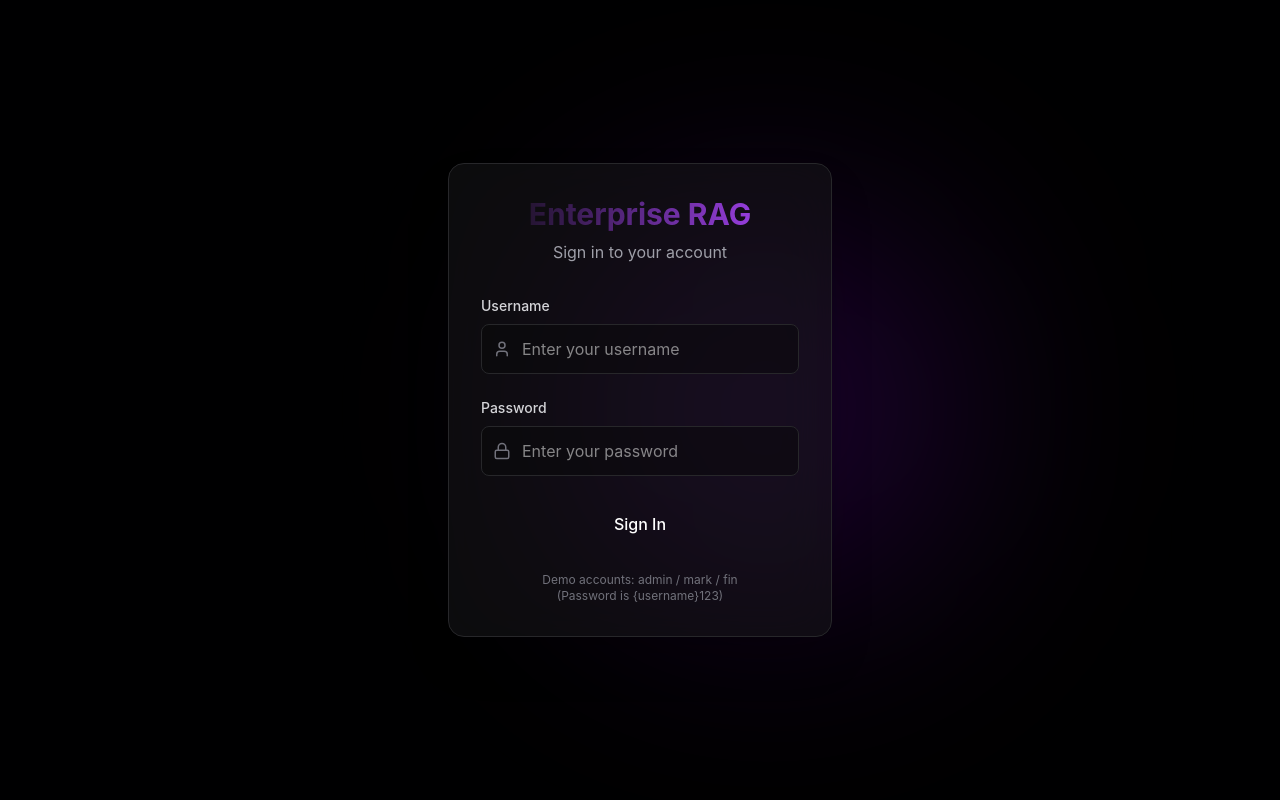
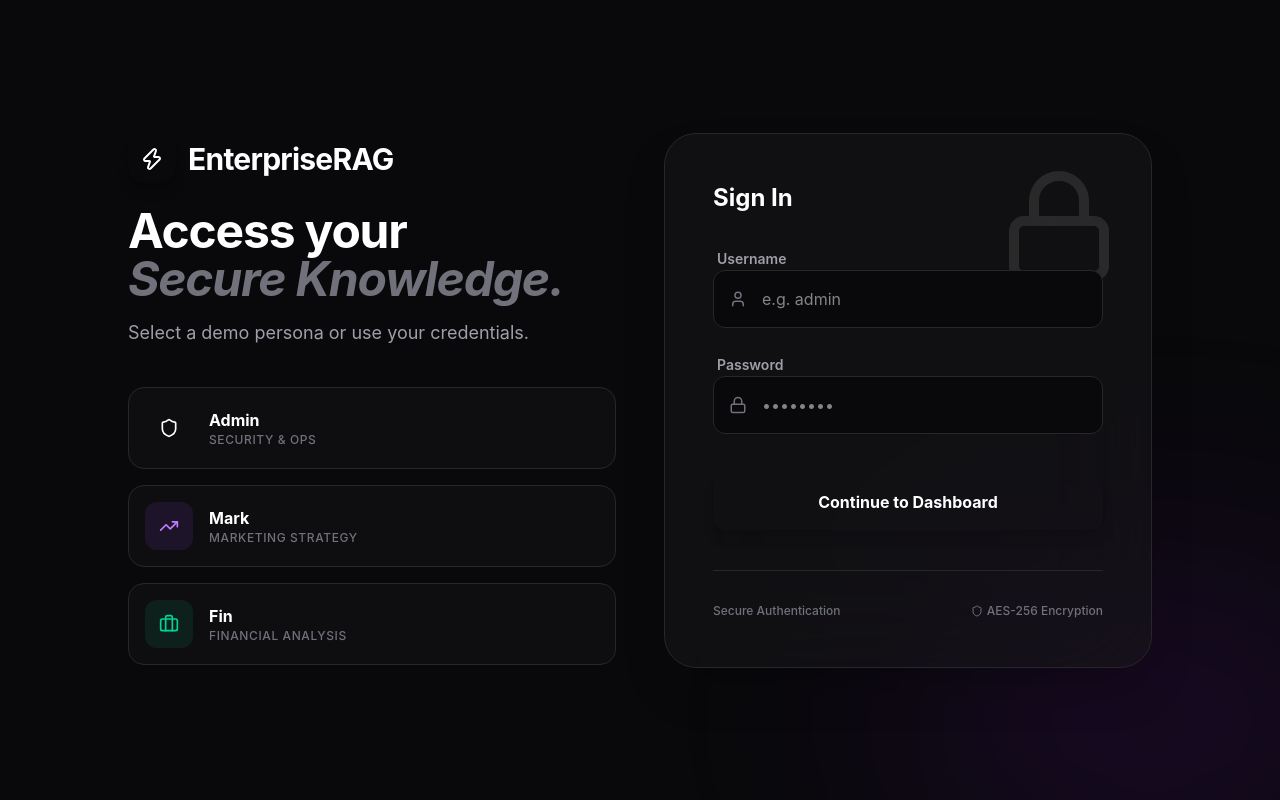
Before and after one commit to Suryanshsaraf/RAG-with-RBAC-GuardRails-and-Monitoring, a React (Vite) app in the folder frontend/: page / in a window 1280 px wide. Both pictures are taken after a click on the button "Sign In". Built offline with nearby package versions, Linux system fonts and the light colour scheme.

Commit message:
feat(ui): implement premium role selector, glowing context badges, and interactive source cards

```diff
--- a/frontend/src/App.tsx
+++ b/frontend/src/App.tsx
@@ -76,10 +76,41 @@ function App() {
       />
 
       <main className="flex-1 md:ml-72 flex flex-col h-screen overflow-hidden">
-        <header className="md:hidden flex items-center justify-center h-16 border-b border-zinc-800 bg-zinc-950/80 backdrop-blur-md">
-          <h1 className="text-xl font-bold bg-gradient-to-r from-brand-400 to-purple-500 bg-clip-text text-transparent uppercase tracking-wider">
-            {activeTab === 'chat' ? 'Enterprise RAG' : activeTab}
-          </h1>
+        {/* Header */}
+        <header className="h-16 border-b border-zinc-800/50 bg-zinc-950/50 backdrop-blur-md px-6 flex items-center justify-between z-20">
+          <div className="flex items-center space-x-4">
+            <button
+              onClick={() => setIsMobileSidebarOpen(true)}
+              className="md:hidden p-2 hover:bg-zinc-800 rounded-lg transition-colors"
+            >
+              <Menu size={20} />
+            </button>
+            <h1 className="text-sm font-bold uppercase tracking-widest text-zinc-500">
+              {activeTab}
+            </h1>
+          </div>
+
+          <div className="flex items-center space-x-4">
+            {user && (
+              <div className="flex items-center space-x-3 bg-zinc-900/50 border border-zinc-800 py-1.5 pl-1.5 pr-3 rounded-full">
+                <div className={cn(
+                  "w-6 h-6 rounded-full flex items-center justify-center text-[10px] font-bold shadow-lg",
+                  user.role === 'admin' ? "bg-brand-500 shadow-brand-500/20" :
+                  user.role === 'Marketing' ? "bg-purple-500 shadow-purple-500/20" :
+                  "bg-emerald-500 shadow-emerald-500/20"
+                )}>
+                  {user.role[0]}
+                </div>
+                <span className="text-xs font-bold tracking-tight text-zinc-300">{user.role} Context</span>
+                <div className={cn(
+                  "w-1.5 h-1.5 rounded-full animate-pulse",
+                  user.role === 'admin' ? "bg-brand-500" :
+                  user.role === 'Marketing' ? "bg-purple-500" :
+                  "bg-emerald-500"
+                )} />
+              </div>
+            )}
+          </div>
         </header>
 
         <div className="flex-1 overflow-hidden relative">
--- a/frontend/src/components/Login.tsx
+++ b/frontend/src/components/Login.tsx
@@ -1,7 +1,14 @@
 import React, { useState } from 'react';
 import { apiService } from '../api/services';
-import { Lock, User } from 'lucide-react';
-import { motion } from 'framer-motion';
+import { Lock, User, Shield, Briefcase, TrendingUp, Zap } from 'lucide-react';
+import { motion, AnimatePresence } from 'framer-motion';
+import { cn } from '../lib/utils';
+
+const DEMO_ROLES = [
+  { id: 'admin', name: 'Admin', role: 'Security & Ops', icon: <Shield size={20} />, color: 'text-brand-400', bg: 'bg-brand-500/10' },
+  { id: 'mark', name: 'Mark', role: 'Marketing Strategy', icon: <TrendingUp size={20} />, color: 'text-purple-400', bg: 'bg-purple-500/10' },
+  { id: 'fin', name: 'Fin', role: 'Financial Analysis', icon: <Briefcase size={20} />, color: 'text-emerald-400', bg: 'bg-emerald-500/10' }
+];
 
 interface LoginProps {
   onLoginSuccess: () => void;
@@ -29,66 +36,117 @@ export const Login: React.FC<LoginProps> = ({ onLoginSuccess }) => {
     }
   };
 
+  const handleQuickSelect = (roleId: string) => {
+    setUsername(roleId);
+    setPassword(`${roleId}123`);
+  };
+
   return (
-    <div className="flex items-center justify-center min-h-screen bg-black/95 text-white">
-      {/* Background glow effects */}
-      <div className="absolute top-1/4 left-1/4 w-96 h-96 bg-brand-600/20 rounded-full blur-[120px] pointer-events-none" />
-      <div className="absolute bottom-1/4 right-1/4 w-96 h-96 bg-purple-600/20 rounded-full blur-[120px] pointer-events-none" />
+    <div className="min-h-screen bg-zinc-950 text-white flex items-center justify-center p-6 relative overflow-hidden">
+      {/* Background Decorative Elements */}
+      <div className="absolute top-[-10%] left-[-10%] w-[40%] h-[40%] bg-brand-600/10 blur-[120px] rounded-full" />
+      <div className="absolute bottom-[-10%] right-[-10%] w-[40%] h-[40%] bg-purple-600/10 blur-[120px] rounded-full" />
 
       <motion.div
-        initial={{ opacity: 0, y: 20 }}
-        animate={{ opacity: 1, y: 0 }}
-        transition={{ duration: 0.5 }}
-        className="w-full max-w-md p-8 relative z-10"
+        initial={{ opacity: 0, scale: 0.95 }}
+        animate={{ opacity: 1, scale: 1 }}
+        className="w-full max-w-5xl grid grid-cols-1 lg:grid-cols-2 gap-12 items-center relative z-10"
       >
-        <div className="bg-zinc-900/50 backdrop-blur-xl border border-zinc-800 p-8 rounded-2xl shadow-2xl">
-          <div className="text-center mb-8">
-            <h1 className="text-3xl font-bold bg-gradient-to-r from-brand-500 to-purple-500 bg-clip-text text-transparent mb-2">
-              Enterprise RAG
-            </h1>
-            <p className="text-zinc-400">Sign in to your account</p>
+        {/* Left Side: Brand & Roles */}
+        <div className="space-y-10">
+          <div>
+            <motion.div
+              initial={{ x: -20, opacity: 0 }}
+              animate={{ x: 0, opacity: 1 }}
+              className="flex items-center space-x-3 mb-6"
+            >
+              <div className="w-12 h-12 bg-brand-600 rounded-2xl flex items-center justify-center shadow-lg shadow-brand-500/20">
+                <Zap size={24} className="text-white" />
+              </div>
+              <h1 className="text-3xl font-bold tracking-tight">EnterpriseRAG</h1>
+            </motion.div>
+            <h2 className="text-4xl md:text-5xl font-bold tracking-tight mb-4">
+              Access your <br />
+              <span className="text-zinc-500 italic">Secure Knowledge.</span>
+            </h2>
+            <p className="text-zinc-400 text-lg">Select a demo persona or use your credentials.</p>
           </div>
 
+          <div className="grid grid-cols-1 sm:grid-cols-3 lg:grid-cols-1 gap-4">
+            {DEMO_ROLES.map((role) => (
+              <motion.button
+                key={role.id}
+                whileHover={{ x: 10, scale: 1.02 }}
+                whileTap={{ scale: 0.98 }}
+                onClick={() => handleQuickSelect(role.id)}
+                className={cn(
+                  "flex items-center p-4 rounded-2xl border transition-all text-left group",
+                  username === role.id
+                    ? "bg-zinc-900 border-brand-500 shadow-lg shadow-brand-500/10"
+                    : "bg-zinc-900/40 border-zinc-800 hover:border-zinc-700"
+                )}
+              >
+                <div className={cn("w-12 h-12 rounded-xl flex items-center justify-center mr-4 shrink-0 transition-colors", role.bg, role.color)}>
+                  {role.icon}
+                </div>
+                <div>
+                  <h3 className="font-bold text-white group-hover:text-brand-400 transition-colors">{role.name}</h3>
+                  <p className="text-xs text-zinc-500 font-medium uppercase tracking-wider">{role.role}</p>
+                </div>
+              </motion.button>
+            ))}
+          </div>
+        </div>
+
+        {/* Right Side: Login Form */}
+        <div className="bg-zinc-900/50 backdrop-blur-3xl border border-zinc-800 p-8 md:p-12 rounded-[32px] shadow-2xl relative">
+          <div className="absolute top-0 right-0 p-8 opacity-10 pointer-events-none">
+            <Lock size={120} />
+          </div>
+
+          <div className="relative">
+            <h3 className="text-2xl font-bold mb-8">Sign In</h3>
+
+            <AnimatePresence mode="wait">
               {error && (
                 <motion.div
-              initial={{ opacity: 0, height: 0 }}
-              animate={{ opacity: 1, height: 'auto' }}
-              className="bg-red-500/10 border border-red-500/50 text-red-400 text-sm p-3 rounded-lg mb-6"
+                  initial={{ opacity: 0, y: -10 }}
+                  animate={{ opacity: 1, y: 0 }}
+                  exit={{ opacity: 0, scale: 0.95 }}
+                  className="bg-red-500/10 border border-red-500/50 text-red-400 text-sm p-4 rounded-xl mb-8 flex items-start space-x-3"
                 >
-              {error}
+                  <div className="w-1.5 h-1.5 rounded-full bg-red-500 mt-1.5 shrink-0" />
+                  <p>{error}</p>
                 </motion.div>
               )}
+            </AnimatePresence>
 
             <form onSubmit={handleSubmit} className="space-y-6">
-            <div>
-              <label className="block text-sm font-medium text-zinc-300 mb-2">Username</label>
-              <div className="relative">
-                <div className="absolute inset-y-0 left-0 pl-3 flex items-center pointer-events-none text-zinc-500">
-                  <User size={18} />
-                </div>
+              <div className="space-y-2">
+                <label className="text-sm font-semibold text-zinc-400 ml-1">Username</label>
+                <div className="group relative">
+                  <User size={18} className="absolute left-4 top-1/2 -translate-y-1/2 text-zinc-500 group-focus-within:text-brand-500 transition-colors" />
                   <input
                     type="text"
                     value={username}
                     onChange={(e) => setUsername(e.target.value)}
-                  className="w-full pl-10 pr-4 py-3 bg-zinc-950/50 border border-zinc-800 rounded-lg focus:outline-none focus:ring-2 focus:ring-brand-500 focus:border-transparent transition-all"
-                  placeholder="Enter your username"
+                    className="w-full bg-zinc-950 border border-zinc-800 rounded-xl py-4 pl-12 pr-4 text-white focus:outline-none focus:ring-2 focus:ring-brand-500/50 focus:border-brand-500 transition-all outline-none"
+                    placeholder="e.g. admin"
                     required
                   />
                 </div>
               </div>
 
-            <div>
-              <label className="block text-sm font-medium text-zinc-300 mb-2">Password</label>
-              <div className="relative">
-                <div className="absolute inset-y-0 left-0 pl-3 flex items-center pointer-events-none text-zinc-500">
-                  <Lock size={18} />
-                </div>
+              <div className="space-y-2">
+                <label className="text-sm font-semibold text-zinc-400 ml-1">Password</label>
+                <div className="group relative">
+                  <Lock size={18} className="absolute left-4 top-1/2 -translate-y-1/2 text-zinc-500 group-focus-within:text-brand-500 transition-colors" />
                   <input
                     type="password"
                     value={password}
                     onChange={(e) => setPassword(e.target.value)}
-                  className="w-full pl-10 pr-4 py-3 bg-zinc-950/50 border border-zinc-800 rounded-lg focus:outline-none focus:ring-2 focus:ring-brand-500 focus:border-transparent transition-all"
-                  placeholder="Enter your password"
+                    className="w-full bg-zinc-950 border border-zinc-800 rounded-xl py-4 pl-12 pr-4 text-white focus:outline-none focus:ring-2 focus:ring-brand-500/50 focus:border-brand-500 transition-all outline-none"
+                    placeholder="••••••••"
                     required
                   />
                 </div>
@@ -97,19 +155,23 @@ export const Login: React.FC<LoginProps> = ({ onLoginSuccess }) => {
               <button
                 type="submit"
                 disabled={loading}
-              className="w-full py-3 px-4 bg-brand-600 hover:bg-brand-500 text-white font-medium rounded-lg transition-colors flex items-center justify-center disabled:opacity-50"
+                className="w-full py-4 bg-brand-600 hover:bg-brand-500 text-white font-bold rounded-xl transition-all shadow-lg shadow-brand-600/20 active:scale-[0.98] disabled:opacity-50 disabled:cursor-not-allowed mt-4"
               >
                 {loading ? (
-                <div className="w-5 h-5 border-2 border-white/30 border-t-white rounded-full animate-spin" />
+                  <div className="w-6 h-6 border-2 border-white/30 border-t-white rounded-full animate-spin mx-auto" />
                 ) : (
-                'Sign In'
+                  'Continue to Dashboard'
                 )}
               </button>
             </form>
 
-          <div className="mt-6 text-center text-xs text-zinc-500">
-            <p>Demo accounts: admin / mark / fin</p>
-            <p>(Password is {`{username}123`})</p>
+            <div className="mt-10 pt-8 border-t border-zinc-800 flex justify-between items-center text-xs text-zinc-500 font-medium">
+              <span>Secure Authentication</span>
+              <span className="flex items-center space-x-1">
+                <Shield size={12} className="text-brand-500" />
+                <span>AES-256 Encryption</span>
+              </span>
+            </div>
           </div>
         </div>
       </motion.div>
```
Also changed, not shown: frontend/src/components/Chat.tsx (+43 -12 lines). Lines whose indentation alone changed are shown as unchanged.
